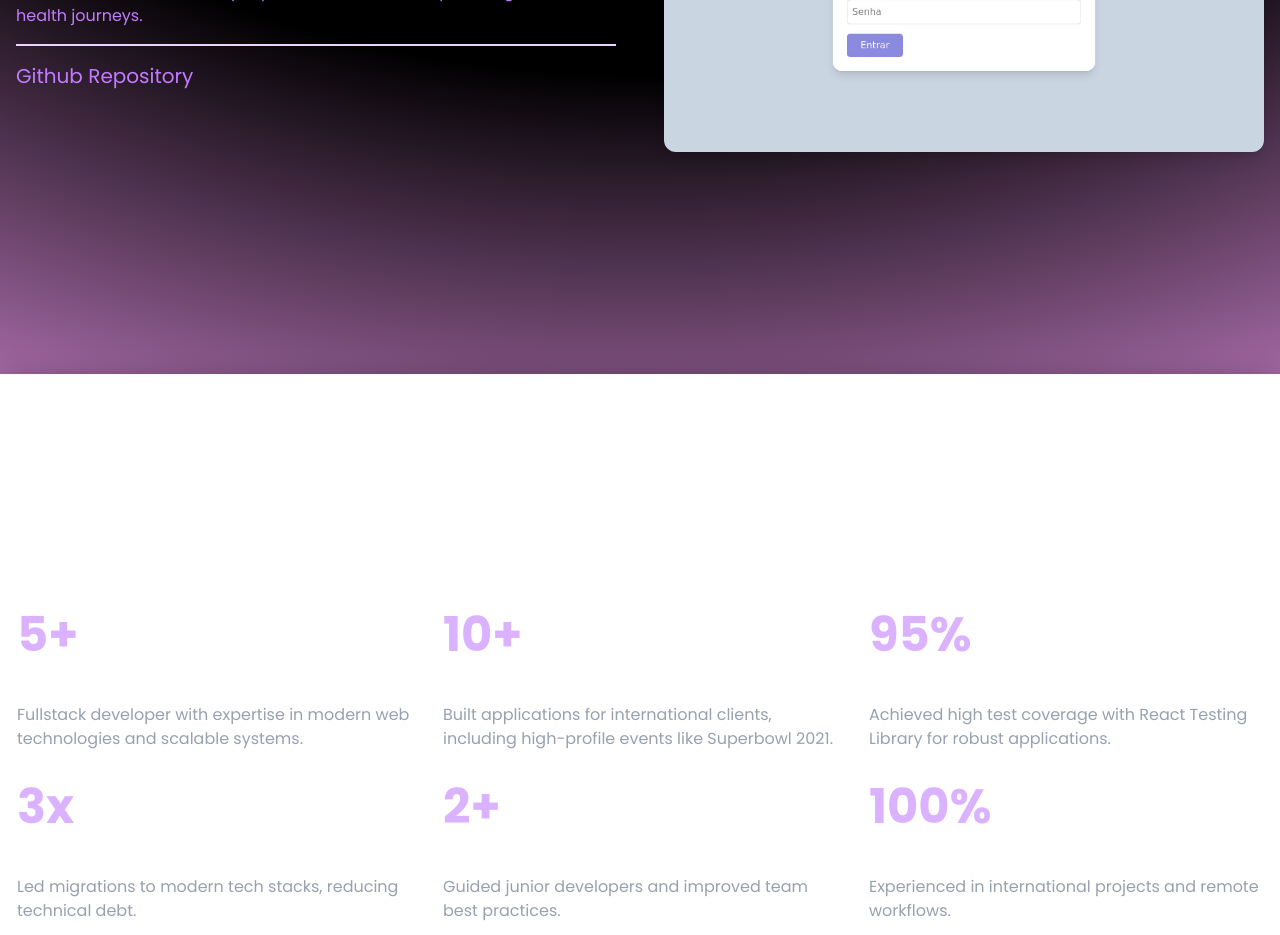
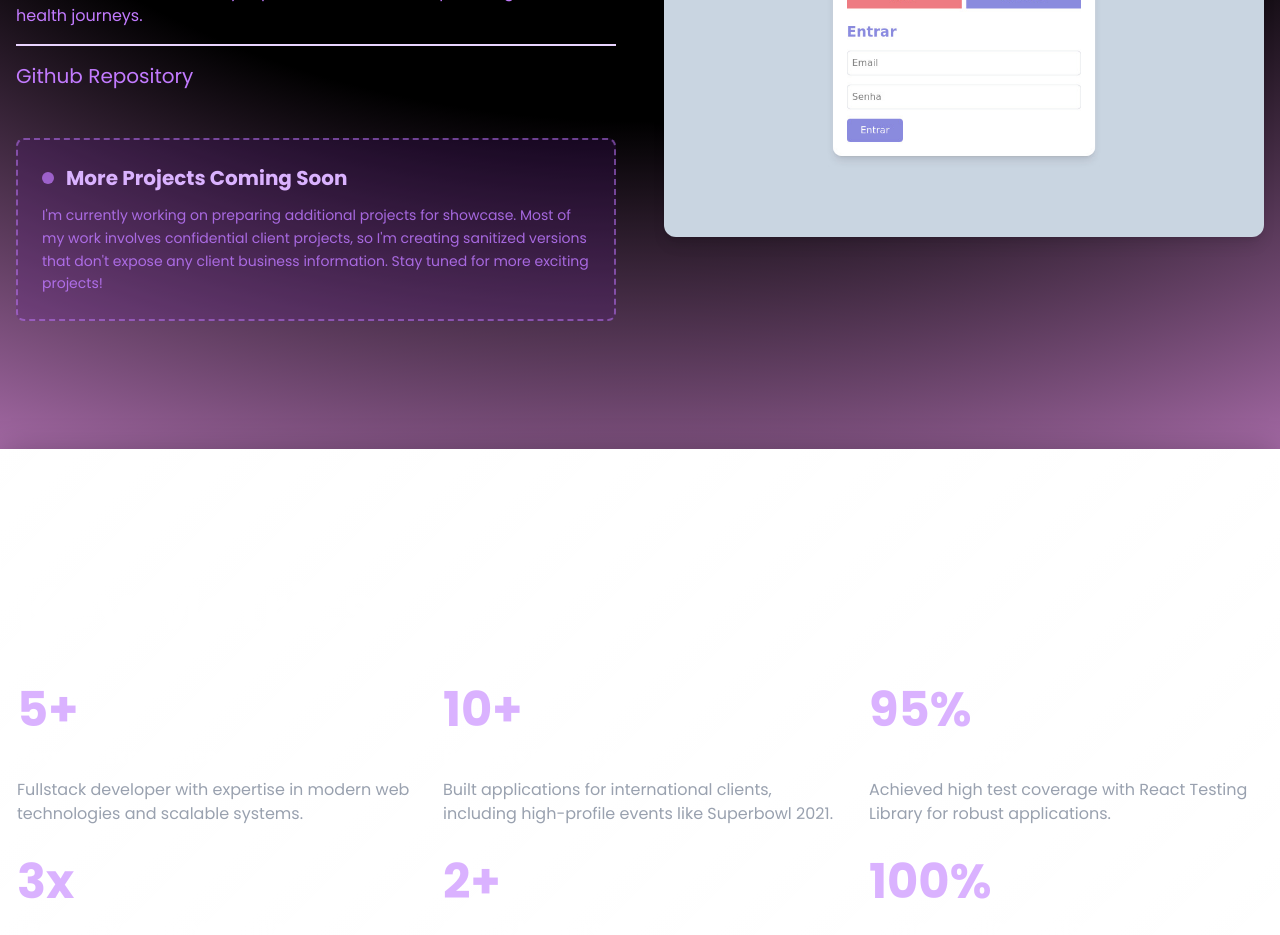
Before and after one commit to cfrinka/dev-portfolio, a Next.js app: page / in a window 1280 px wide. Shown: the part 1940-2875 px from the top of the page. Built offline with nearby package versions, Linux system fonts and the light colour scheme.

Commit message:
feat: create Portfolio component with project showcase and animated gradient background

```diff
--- a/app/components/Portfolio.tsx
+++ b/app/components/Portfolio.tsx
@@ -85,6 +85,20 @@ const Portfolio = () => {
               )}
             </div>
           ))}
+
+          {/* Work in Progress Indicator */}
+          <div className="mt-12 p-6 border-2 border-dashed border-purple-400/50 rounded-lg bg-purple-900/20">
+            <div className="flex items-center gap-3 mb-3">
+              <div className="w-3 h-3 bg-purple-400 rounded-full animate-pulse"></div>
+              <h3 className="text-xl font-semibold text-purple-300">More Projects Coming Soon</h3>
+            </div>
+            <p className="text-purple-400/80 text-sm leading-relaxed">
+              I'm currently working on preparing additional projects for showcase.
+              Most of my work involves confidential client projects, so I'm creating
+              sanitized versions that don't expose any client business information.
+              Stay tuned for more exciting projects!
+            </p>
+          </div>
         </div>
         <div className="w-full flex items-center justify-center">
           <Image
```
